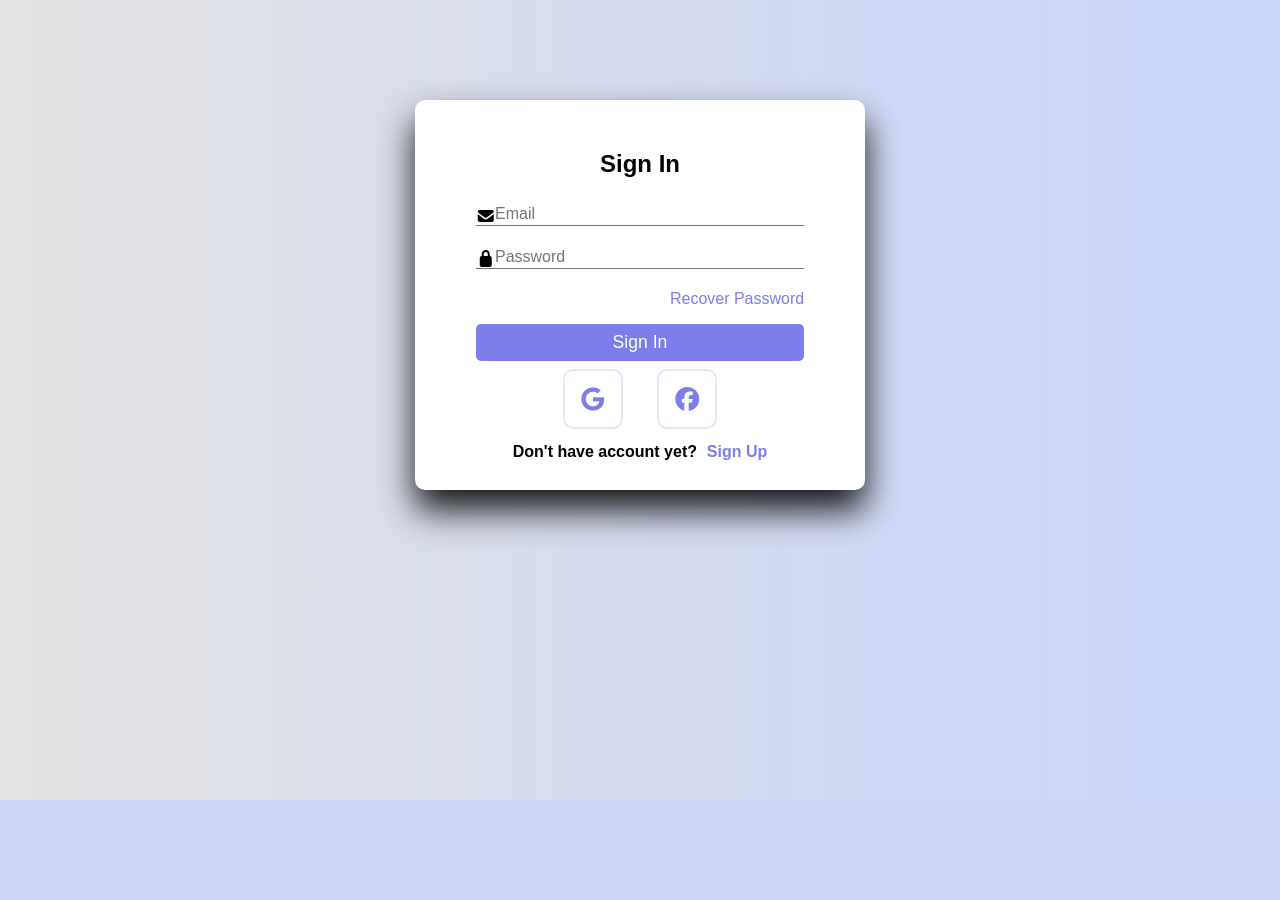
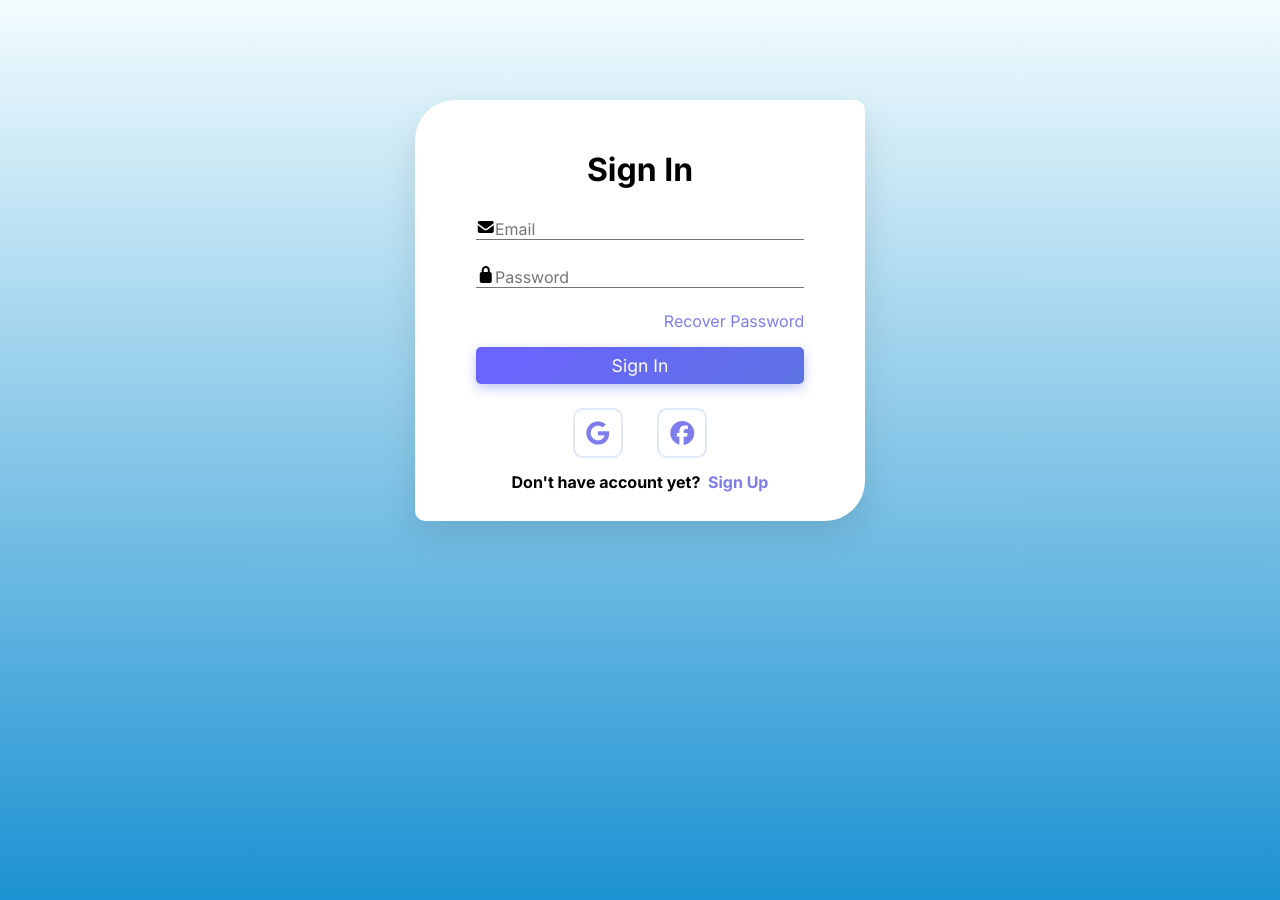
Before and after one commit to Anuradhxx/Carrer-path-Recommendation-system-using-ML, a Flask app: page / in a window 1280 px wide. Before the commit the page ends 800 px from the top, so only its background shows below. Run offline with Flask 3, Linux system fonts and the light colour scheme; some libraries are stand-ins or nearby versions.

Commit message:
add new style

```diff
--- a/static/css/style.css
+++ b/static/css/style.css
@@ -2,25 +2,35 @@
     margin: 0;
     padding: 0;
     box-sizing: border-box;
-    font-family: "poppins", sans-serif;
+    font-family: "Inter", sans-serif;
 }
 body{
-    background-color: #c9d6ff;
-    background: linear-gradient(to right, #e2e2e2, #c9d6ff);
+    min-height: 100vh;
+    background-color: #1c92d2;
+    background: -webkit-linear-gradient(to bottom, #f2fcfe, #1c92d2);
+    background: linear-gradient(to bottom, #f2fcfe, #1c92d2);
+
 }
 .container{
     background: #fff;
     width: 450px;
     padding: 1.8rem;
     margin: 100px auto;
-    border-radius: 10px;
-    box-shadow: 0 20px 35px rgba(0,0,1,0.9);
+    border-radius: 40px 10px 40px 10px;
+    box-shadow: 0 15px 35px rgba(0,0,0,0.1);
+    backdrop-filter: blur(10px);
 }
+
+.container:hover {
+  transform: translateY(-5px);
+  transition: 0.3s ease;
+}
+
 form{
     margin: 0 2rem;
 }
 .form-title{
-    font-size: 1.5rem;
+    font-size: 2rem;
     font-weight: bold;
     text-align: center;
     padding: 1.3rem;
@@ -33,7 +43,7 @@ input{
     border: none;
     border-bottom: 1px solid #757575;
     padding-left: 1.5rem;
-    font-size: 15px;
+    font-size: 1rem;
 }
 .input-group{
     padding: 1% 0;
@@ -111,21 +121,20 @@ select:valid ~ label{
     outline: none;
     border: none;
     width: 100%;
-    background: rgb(125,125,235);
+    background: linear-gradient(135deg, #6c63ff, #5e72e4);
+    box-shadow: 0 4px 12px rgba(92,114,228,0.4);
     color: white;
     cursor: pointer;
     transition: 0.9s;
 }
 .btn:hover{
-    background: #07001f;
+    background: (135deg, #5e72e4, #6c63ff);
+    transform: scale(1.06);
 }
-.or{
-    font-size: 1.1rem;
-    margin-top: 0.5rem;
-    text-align: center;
-}
+
 .icons{
     text-align: center;
+    margin-top: 1.5rem;
 }
 
 .icons i{
@@ -133,8 +142,8 @@ select:valid ~ label{
     justify-content: center;
     align-items: center;
 
-    width: 60px;
-    height: 60px;
+    width: 50px;
+    height: 50px;
 
     color: rgb(125,125,235);
     font-size: 1.5rem;
@@ -147,9 +156,11 @@ select:valid ~ label{
 
 
 .icons i:hover{
-    background: #07001f;
+    background: #7c8dec;
+    color: white;
     font-size: 1.6rem;
     border: 2px solid rgb(125,125,235);
+    transform: scale(1.1) rotate(10deg);
 }
 .links{
     display: flex;
```
